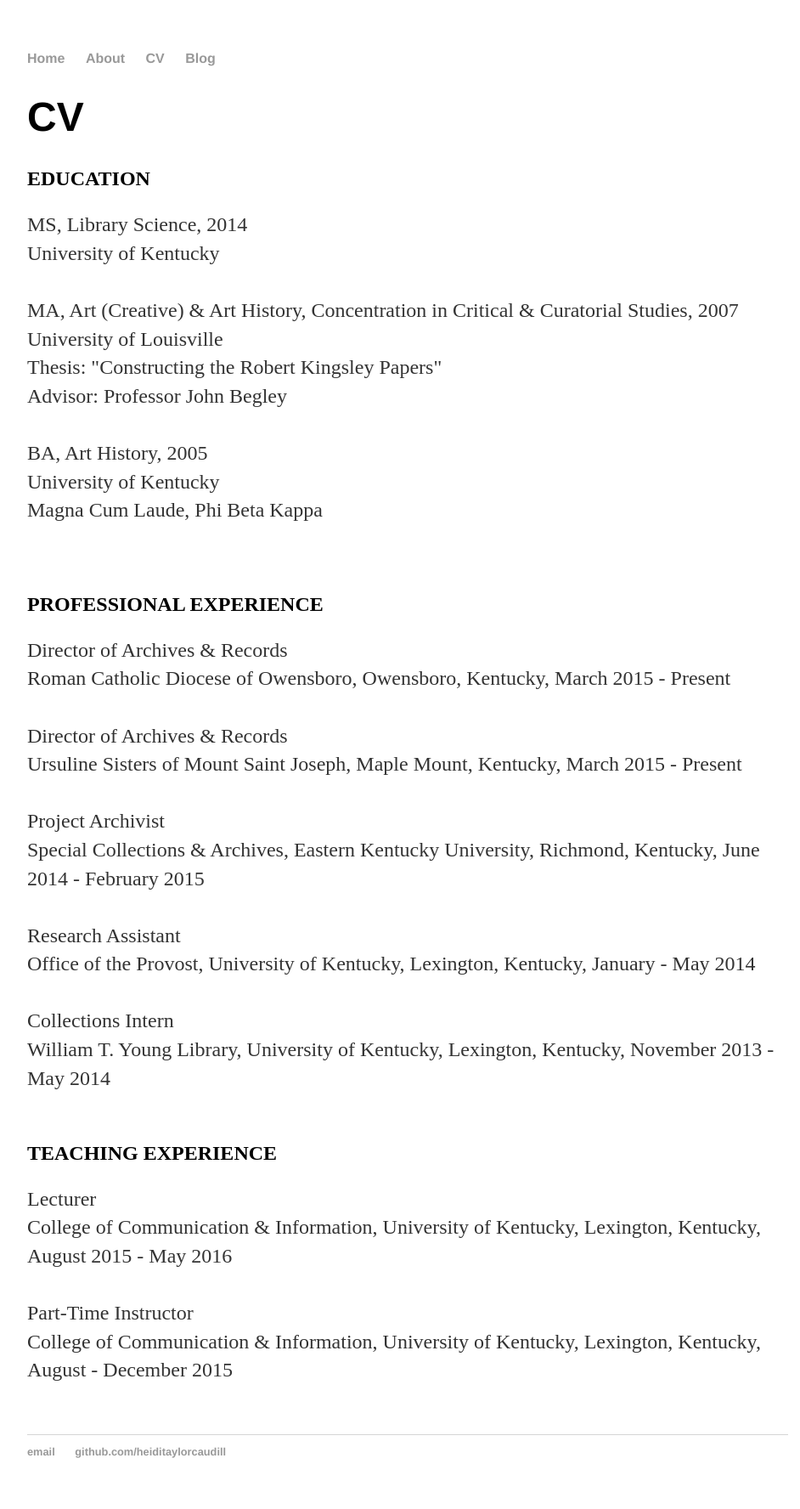
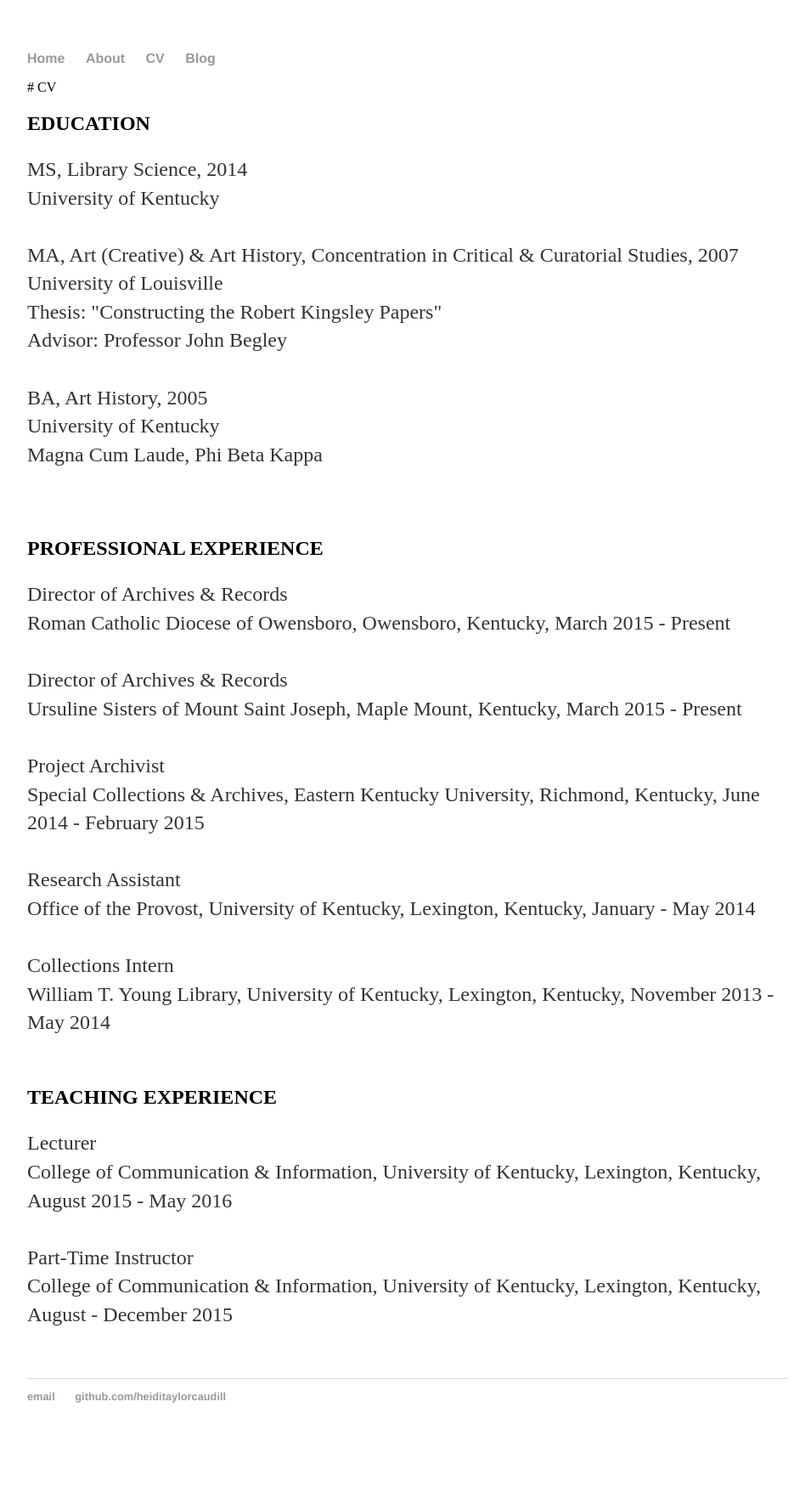
Before and after one commit to heiditaylorcaudill/heiditaylorcaudill.github.io, a Jekyll site: the page built from cv/index.html, in a window 1280 px wide. Shown: the whole page at 85% size, without its empty margins (160-1102 px from the left). Built offline with Jekyll 4.4.1, drawn with Linux system fonts in a browser that asks for light colours; after the commit the page ends 1711 px from its top, so only the background shows below that.

```diff
--- a/cv/index.html
+++ b/cv/index.html
@@ -4,7 +4,7 @@ title: Heidi Taylor-Caudill's CV
 ---
 
 <div class="blurb">
-	<h1>CV</h1>
+	# CV
 
 	<h2>EDUCATION</h2>
 	<p>MS, Library Science, 2014<br>
```
